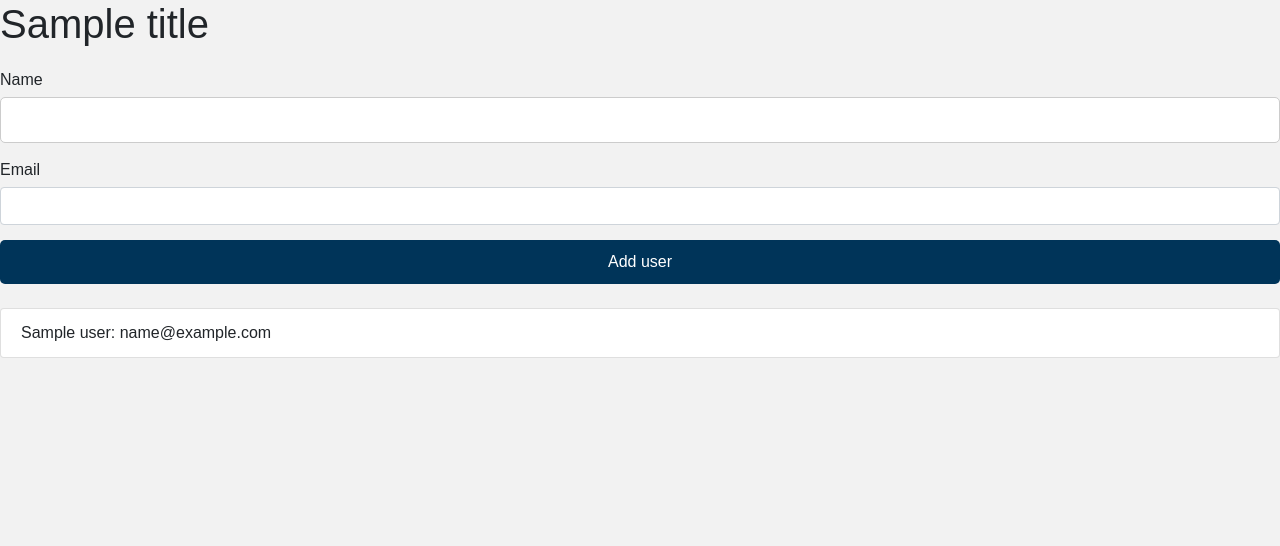
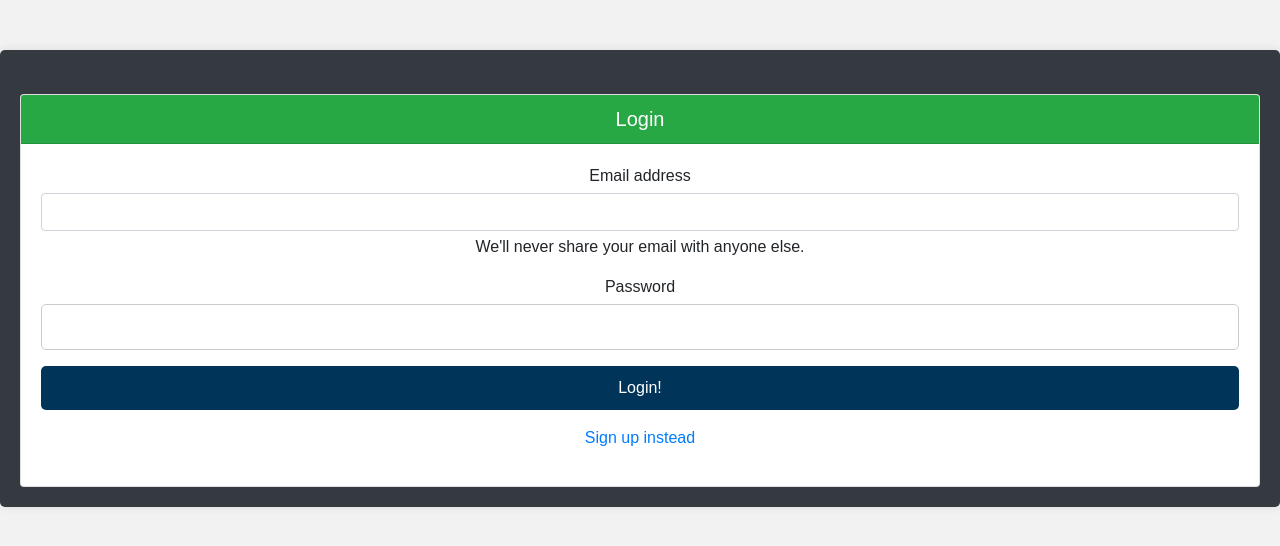
Before and after one commit to Jiske-N/Project-2, a Node project: template views/login.handlebars in a window 1280 px wide. Shown: the top 546 px of the page. Run offline with Node 20 templates, Linux system fonts and the light colour scheme; the template is opened without the code that fills it: most values are stand-ins (such as "Sample title", 1, 10 or a date in 2020); some libraries are stand-ins or nearby versions.

Commit message:
added sessions and updated some of the user routes

```diff
--- /dev/null
+++ b/public/js/login.js
@@ -0,0 +1,27 @@
+const handleLoginForm = async (submission) => {
+    submission.preventDefault();
+
+    console.log("loginjs", submission);
+    //   collect login data
+    const email = document.querySelector("#email").value.trim();
+    const password = document.querySelector("#password").value.trim();
+
+    if (email && password) {
+        // console.log('loginjs', email, password);
+        const response = await fetch("/api/users/login", {
+            method: "POST",
+            body: JSON.stringify({ email, password }),
+            headers: { "Content-Type": "application/json" },
+        });
+
+        if (response.ok) {
+            document.location.replace("/");
+        } else {
+            alert(response.statusText);
+        }
+    }
+};
+
+document
+    .querySelector("#login-form")
+    .addEventListener("submit", handleLoginForm);
--- a/server.js
+++ b/server.js
@@ -1,10 +1,29 @@
 require("dotenv").config();
 const path = require("path");
 const express = require("express");
+const session = require("express-session");
 const exphbs = require("express-handlebars");
 const routes = require("./controllers");
 const userRoutes = require("./controllers/api/userRoutes");
 const sequelize = require("./config/connection");
+const SequelizeStore = require("connect-session-sequelize")(session.Store);
+
+const sess = {
+    secret: process.env.SECRET,
+    cookie: {
+        maxAge: 300000,
+        httpOnly: true,
+        secure: false,
+        sameSite: "strict",
+    },
+    resave: false,
+    saveUninitialized: true,
+    store: new SequelizeStore({
+        db: sequelize,
+    }),
+};
+
+app.use(session(sess));
 
 const app = express();
 const PORT = process.env.PORT || 3001;
@@ -22,9 +41,9 @@ app.use(express.static(path.join(__dirname, "public")));
 
 // Routes
 app.use(routes);
-app.use('/api', userRoutes);
+app.use("/api", userRoutes);
 
 // Sync database + start server
 sequelize.sync({ force: false }).then(() => {
-  app.listen(PORT, () => console.log(`Now listening on port ${PORT}`));
+    app.listen(PORT, () => console.log(`Now listening on port ${PORT}`));
 });
--- a/views/login.handlebars
+++ b/views/login.handlebars
@@ -1,34 +1,23 @@
+<div class="container bg-dark">
+<div class="card mt-4">
+  <h5 class="card-header bg-success text-white">Login</h5>
+<form class="card-body" id="login-form">
+  <div class="mb-3">
+    <label for="email" class="form-label">Email address</label>
+    <input type="email" class="form-control" id="email">
+    <div class="form-text">We'll never share your email with anyone else.</div>
+  </div>
+  <div class="mb-3">
+    <label for="password" class="form-label">Password</label>
+    <input type="password" class="form-control" id="password">
+  </div>
+  <div class="mb-3">
+  <button type="submit" class="btn btn-primary form-control">Login!</button>
+  </div>
 
-    {{!-- <div class="container">
-        <h1>Login to Task Board</h1>
-        <form action="/login" method="post">
-            <div class="form-group">
-                <label for="username">Username</label>
-                <input type="text" id="username" name="username" required>
-            </div>
-            <div class="form-group">
-                <label for="password">Password</label>
-                <input type="password" id="password" name="password" required>
-            </div>
-            <button type="submit" class="btn btn-primary">Login</button>
-        </form>
-    </div> --}}
+  <a href="/signup">Sign up instead</a>
+</form>
+</div>
+</div>
 
-<h1>{{title}}</h1>
-<form action='/api/users' method='post' class='mb-4'>
-  <div class='form-group'>
-    <label for='name'>Name</label>
-    <input type='text' name='name' class='form-control' />
-  </div>
-  <div class='form-group'>
-    <label for='email'>Email</label>
-    <input type='email' name='email' class='form-control' />
-  </div>
-  <input type='submit' value='Add user' class='btn btn-primary btn-block' />
-</form>
-<ul class='list-group'>
-  {{#each users}}
-    <li class='list-group-item'>{{this.name}}: {{this.email}}</li>
-  {{/each}}
-
-</ul>
+<script src="/js/login.js"></script>
--- a/views/signup.handlebars
+++ b/views/signup.handlebars
@@ -26,4 +26,5 @@
         </form>
     </div>
 </body>
+<script src="/js/signup.js"></script>
 </html>
```
Also changed, not shown: controllers/api/userRoutes.js (+7 -2 lines), models/User.js (+7 -7 lines).
